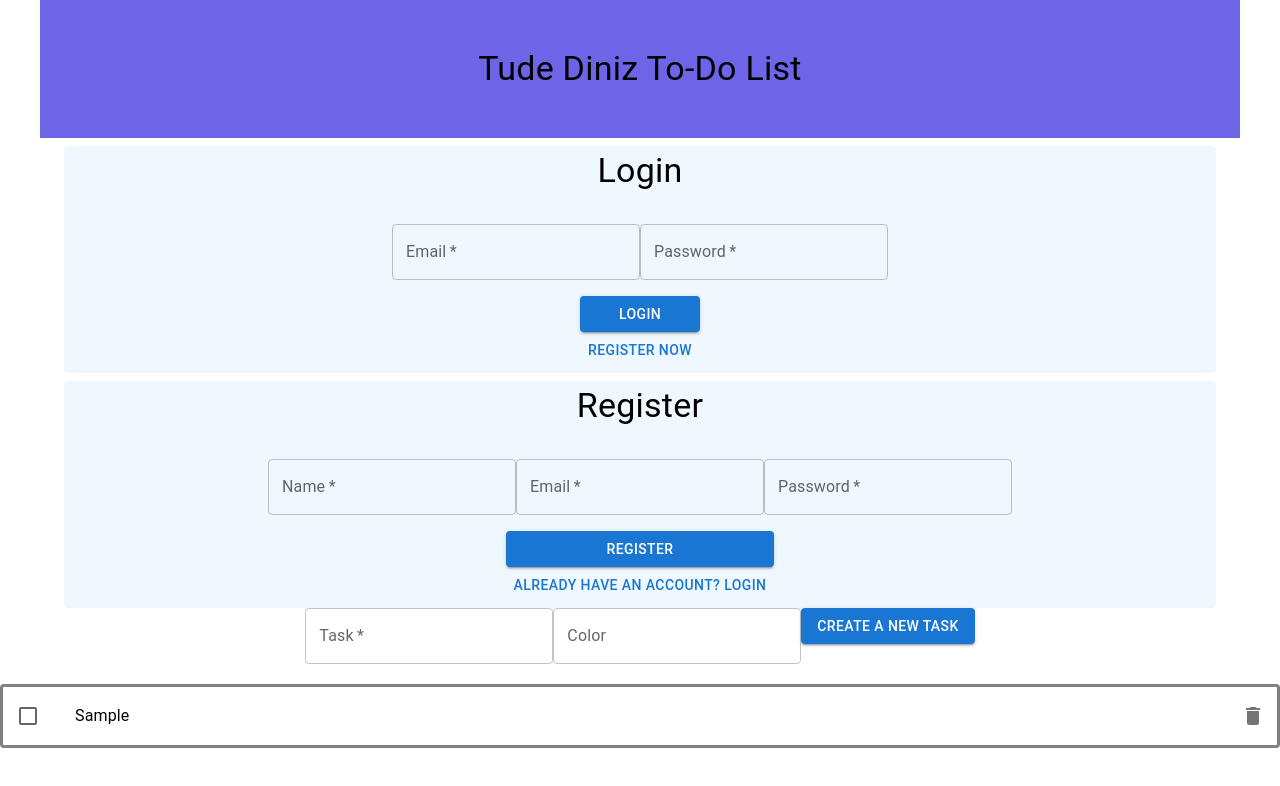
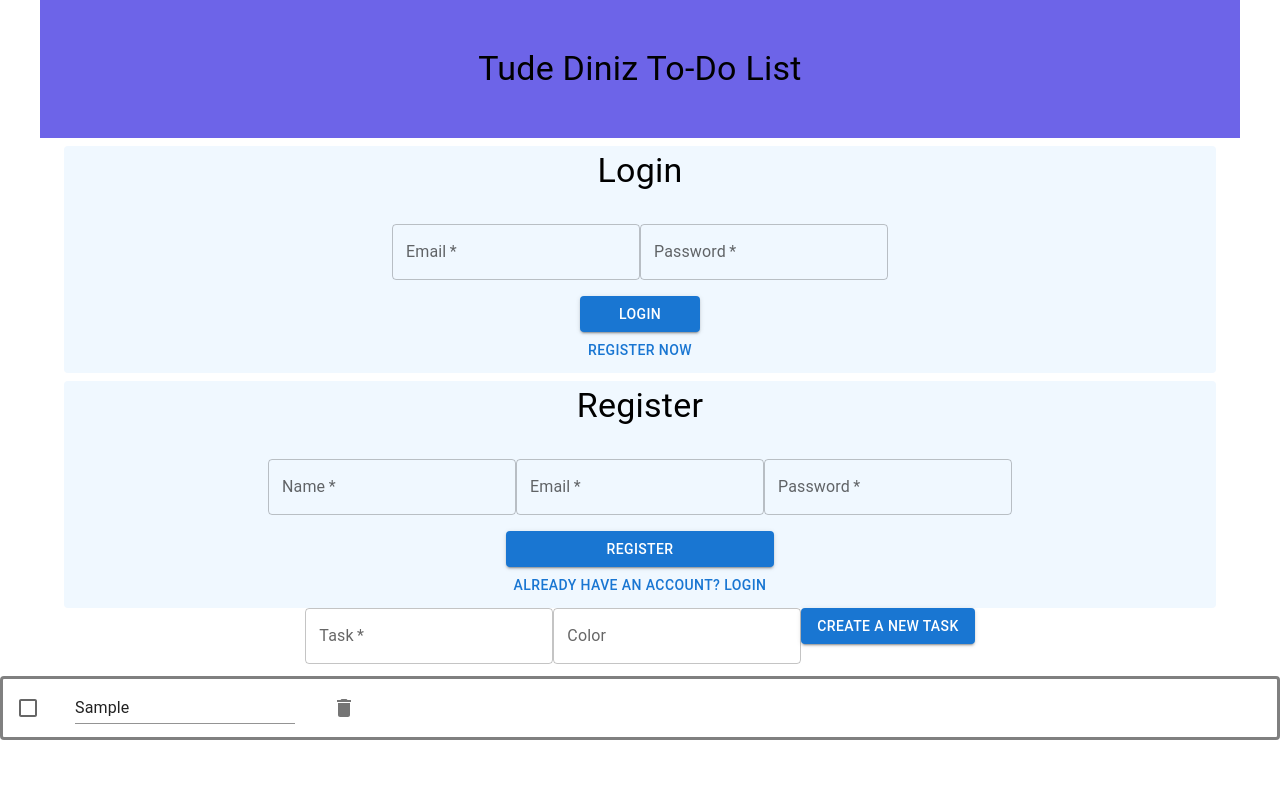
Before and after one commit to lucaspereiraio/tude-to-do-list, a React (Create React App) app: page / in a window 1280 px wide. Both pictures are taken after typing "Sample", "Sample" into the empty fields and a click on the button "CREATE A NEW TASK". Shown: the top 786 px of the page. Built offline with nearby package versions, Linux system fonts and the light colour scheme.

Commit message:
edit-item
- Implemented the edit item functionality.

```diff
--- a/src/App.tsx
+++ b/src/App.tsx
@@ -6,6 +6,10 @@ import { Header } from "./Components/Header/Header";
 import { CreateItem } from "./Components/CreateItem/CreateItem";
 import { ToDoItem } from "./Components/ToDoItem/ToDoItem";
 import { List } from "@mui/material";
+
+//Placeholder nos campos de email
+//Olho icon para ver a senha
+//icone adicionar
 
 interface tasksTypes {
   taskId: number;
@@ -16,14 +20,11 @@ interface tasksTypes {
 function App() {
   const [tasks, setTasks] = useState<tasksTypes[]>([]);
 
-  // const generateHighestId = () => {
-  //   const tasksId = tasks.map((item) => tasks.taskId);
-  //   return tasksId.length ? Math.max(...tasksId) + 1 : 1;
-  // };
-
+  //Gerenciamento de itens (criação)
   const handleCreateItem = (taskData: Omit<tasksTypes, "taskId">) => {
     const newTask: tasksTypes = {
-      taskId: tasks.length ? tasks[tasks.length - 1].taskId + 1 : 1, // Incrementa o ID ou começa com 1
+      //Id inicial será 1 ou terá o incremento de 1
+      taskId: tasks.length ? tasks[tasks.length - 1].taskId + 1 : 1,
       taskText: taskData.taskText,
       taskColor: taskData.taskColor,
     };
@@ -31,6 +32,16 @@ function App() {
     setTasks([...tasks, newTask]);
   };
 
+  //Gerenciamento de itens (atualização)
+  const handleUpdateItemText = (taskId: number, newText: string) => {
+    setTasks((prevTasks) =>
+      prevTasks.map((task) =>
+        task.taskId === taskId ? { ...task, taskText: newText } : task
+      )
+    );
+  };
+
+  //Gerenciamento de itens (exclusão)
   const handleDeleteItem = (taskId: number) => {
     setTasks(tasks.filter((task) => task.taskId !== taskId));
   };
@@ -45,8 +56,10 @@ function App() {
         {tasks.map((task) => (
           <ToDoItem
             key={task.taskId}
-            task={task.taskText}
+            taskId={task.taskId}
+            text={task.taskText}
             color={task.taskColor}
+            onUpdate={handleUpdateItemText}
             onDelete={() => handleDeleteItem(task.taskId)}
           />
         ))}
--- a/src/Components/CreateItem/CreateItem.tsx
+++ b/src/Components/CreateItem/CreateItem.tsx
@@ -14,10 +14,12 @@ export const CreateItem = ({
   const [taskText, setTaskText] = useState<string>("");
   const [taskColor, setTaskColor] = useState<string>("");
 
+  //Gerenciamento de texto da nova tarefa
   const handleTaskTextChange = (e: ChangeEvent<HTMLInputElement>) => {
     setTaskText(e.target.value);
   };
 
+  //Gerenciamento de cor da nova tarefa
   const handleTaskColorChange = (e: ChangeEvent<HTMLInputElement>) => {
     setTaskColor(e.target.value);
   };
--- a/src/Components/ToDoItem/ToDoItem.css
+++ b/src/Components/ToDoItem/ToDoItem.css
@@ -1,14 +1,15 @@
 .todo-item {
   display: flex;
   align-items: center;
+  justify-content: space-between;
   border: solid gray;
   border-radius: 0.25rem;
   margin: 0.25rem 0;
 }
 
 .color-dot {
-  width: 0.5rem;
-  height: 0.5rem;
+  width: 1rem;
+  height: 1rem;
   border-radius: 50%;
-  margin-right: 0.05rem;
+  margin: 0 0 0 0.8rem;
 }
--- a/src/Components/ToDoItem/ToDoItem.tsx
+++ b/src/Components/ToDoItem/ToDoItem.tsx
@@ -5,33 +5,47 @@ import {
   List,
   ListItem,
   ListItemIcon,
-  ListItemText,
+  TextField,
 } from "@mui/material";
-import React from "react";
+import React, { ChangeEvent, useState } from "react";
 import "./ToDoItem.css";
 import DeleteIcon from "@mui/icons-material/Delete";
 
 export const ToDoItem = ({
-  task,
+  taskId,
+  text,
   color,
+  onUpdate,
   onDelete,
 }: {
-  task: string;
+  taskId: number;
+  text: string;
   color: string;
+  onUpdate: (taskId: number, newText: string) => void;
   onDelete: () => void;
 }) => {
+  const [taskText, setTaskText] = useState(text);
+
+  const handleTaskTextChange = (e: ChangeEvent<HTMLInputElement>) => {
+    const newValue = e.target.value;
+    setTaskText(newValue);
+    onUpdate(taskId, newValue);
+  };
+
   return (
-    <List>
     <ListItem className="todo-item">
       <ListItemIcon>
         <Checkbox edge="start" />
       </ListItemIcon>
-        <ListItemText primary={task} />
+      <TextField
+        variant="standard"
+        value={taskText}
+        onChange={handleTaskTextChange}
+      />
       <Box className="color-dot" style={{ backgroundColor: color }} />
       <IconButton edge="end" aria-label="delete" onClick={onDelete}>
         <DeleteIcon />
       </IconButton>
     </ListItem>
-    </List>
   );
 };
```
Lines whose indentation alone changed are shown as unchanged.
